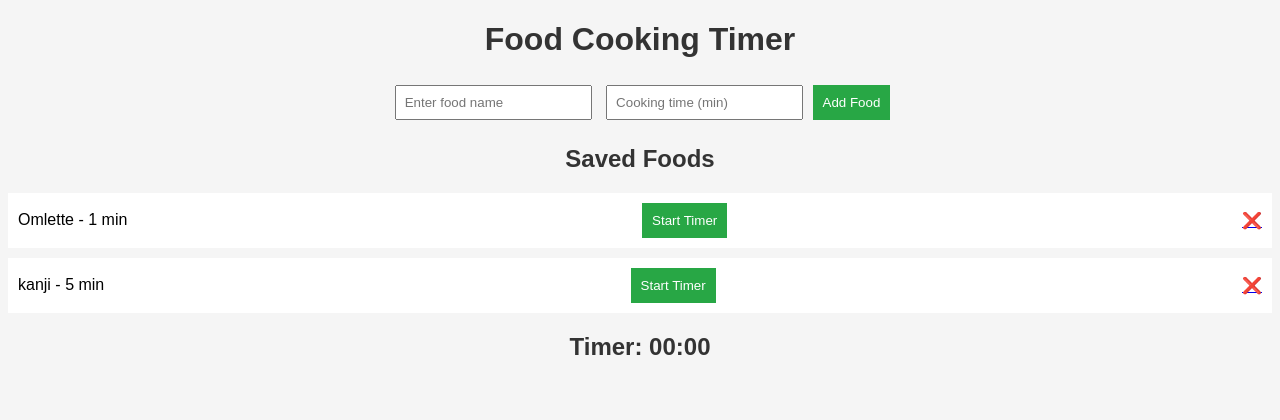
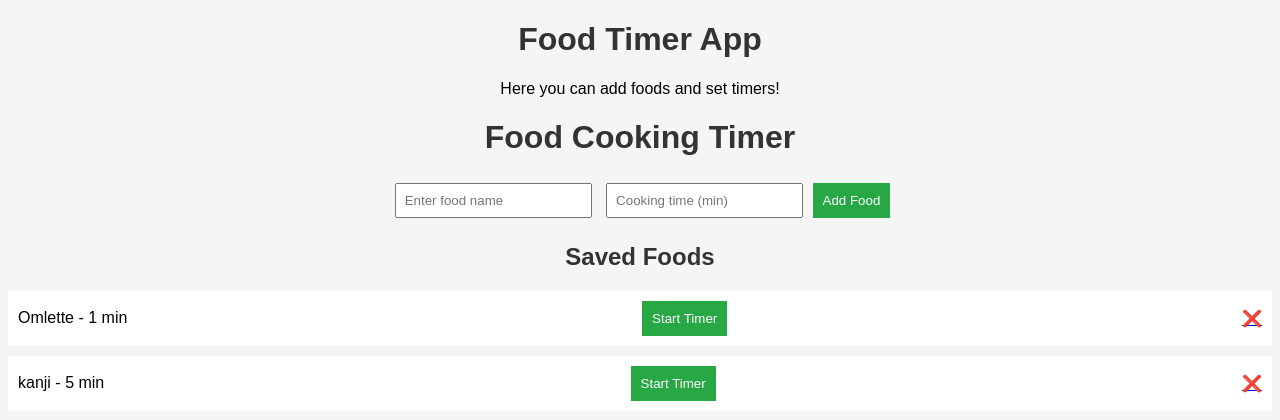
Before and after one commit to anna-b22/food-timer-app, a Flask app: page / in a window 1280 px wide. Shown: the top 420 px of the page. Run offline with Flask 3, Linux system fonts and the light colour scheme; data comes from the database, SQL or seed files in the repository.

Commit message:
Added files

```diff
--- a/app.py
+++ b/app.py
@@ -1,3 +1,18 @@
+
+from flask import Flask, render_template
+
+app = Flask(__name__)
+
+@app.route("/")
+def landing():
+    return render_template("landing.html")  # Show landing page first
+
+@app.route("/home")
+def home():
+    return render_template("index.html")  # Main Food Timer app
+
+if __name__ == "__main__":
+    app.run(debug=True)
 from flask import Flask, app,render_template,request,redirect,url_for
 from flask_sqlalchemy import SQLAlchemy
 
--- a/templates/index.html
+++ b/templates/index.html
@@ -1,3 +1,15 @@
+<!DOCTYPE html>
+<html lang="en">
+<head>
+    <meta charset="UTF-8">
+    <meta name="viewport" content="width=device-width, initial-scale=1.0">
+    <title>Food Timer App</title>
+</head>
+<body>
+    <h1>Food Timer App</h1>
+    <p>Here you can add foods and set timers!</p>
+</body>
+</html>
 <!DOCTYPE html>
 <html lang="en">
 <head>
```
Also changed, not shown: templates/landing.html (added, +27 -0 lines).
